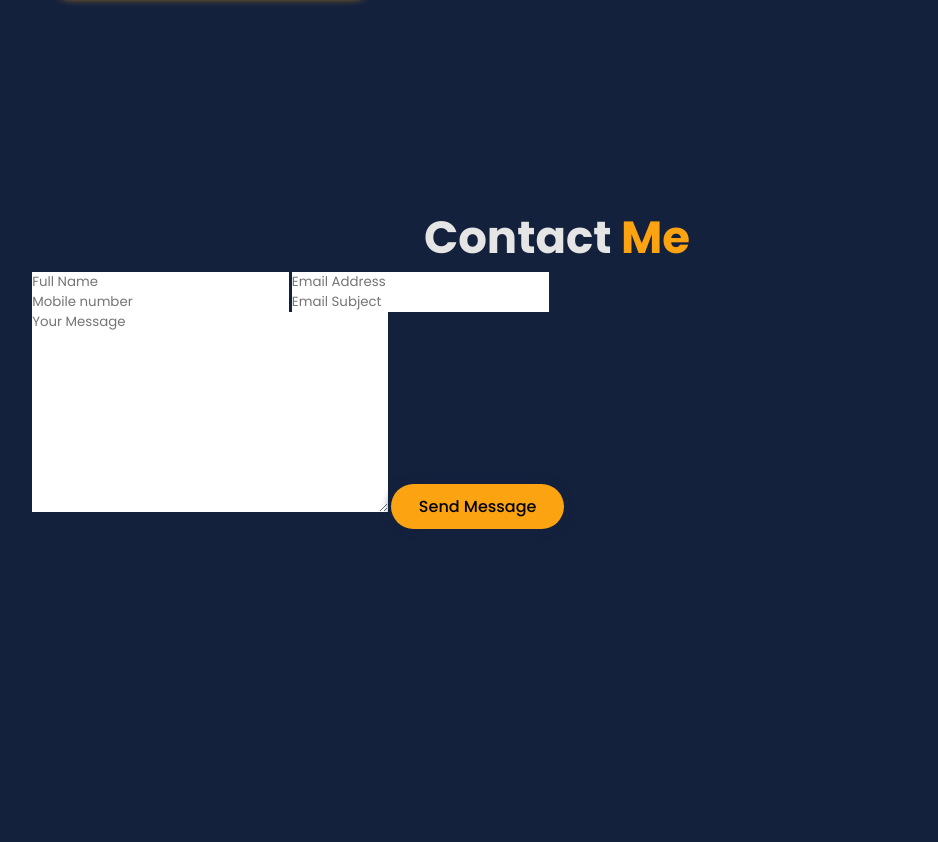
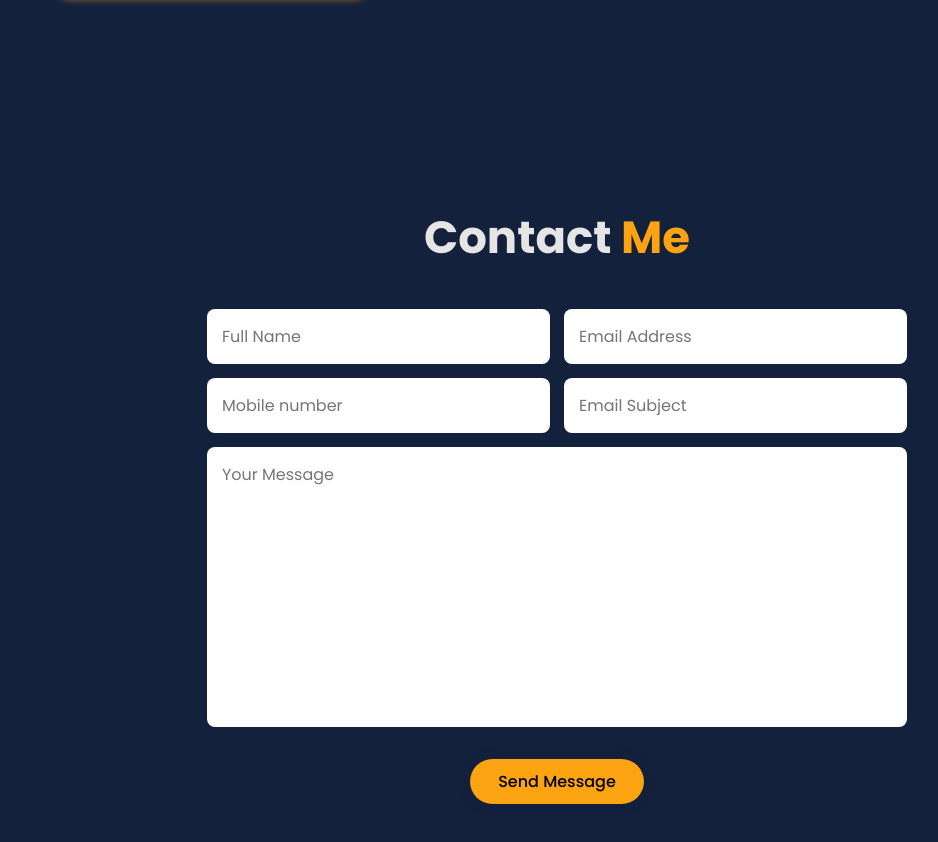
Before and after one commit to supunpramod/Portfolio, a plain HTML site: page index.html in a window 1280 px wide. Shown: the part 3096-3938 px from the top of the page, without its empty margins (83-1021 px from the left). Drawn offline with Linux system fonts and the light colour scheme.

Commit message:
contact section is end

```diff
--- a/index.html
+++ b/index.html
@@ -153,7 +153,7 @@
     </section>
 
     <!--CONTACT SECTION DESIGN-->
-    <section classs="contact" id="contact">
+    <section class="contact" id="contact">
       <h2 class="heading">Contact<span> Me</span></h2>
 
       <form action="#">
@@ -176,6 +176,7 @@
 
 
 
+
     <script src="main.js" ></script>
 </body>
 </html>
--- a/styles.css
+++ b/styles.css
@@ -403,3 +403,44 @@ span{
     font-size: 2rem;
     color: var(--snd-bg-color); /* Fixed typo from snd-bf-color */
 }
+
+
+.contact h2{
+    margin-bottom:3rem;
+}
+
+.contact form{
+    max-width:70rem;
+    margin:1rem auto;
+    text-align:center;
+    margin-bottom:3rem;
+}
+
+.contact form .input-box{
+    display:flex;
+    justify-content:space-between;
+    flex-wrap:wrap;
+}
+
+.contact form .input-box input,
+.contact form textarea{
+    width:100%;
+    padding: 1.5rem;
+    font-size:1.6rem;
+    color:black;
+    border-radius: 0.8rem;
+    margin:0.7rem 0;
+}
+
+.contact form .input-box input{
+    width:49%;
+}
+
+.contact form textarea{
+    resize:none;
+}
+
+.contact form .btn{
+    margin-top:2rem;
+    cursor:pointer;
+}
```
